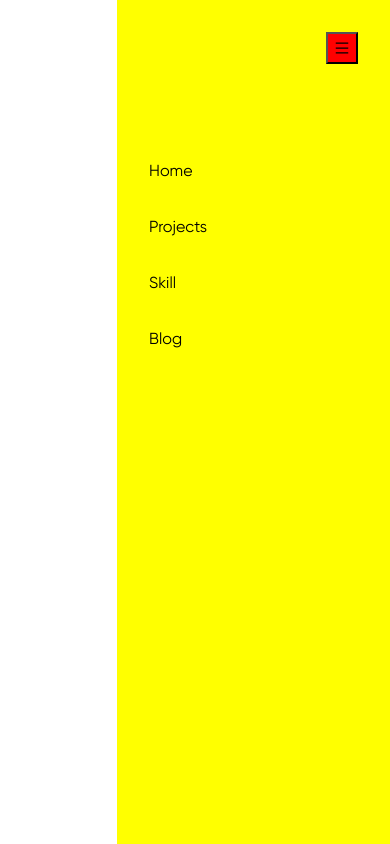
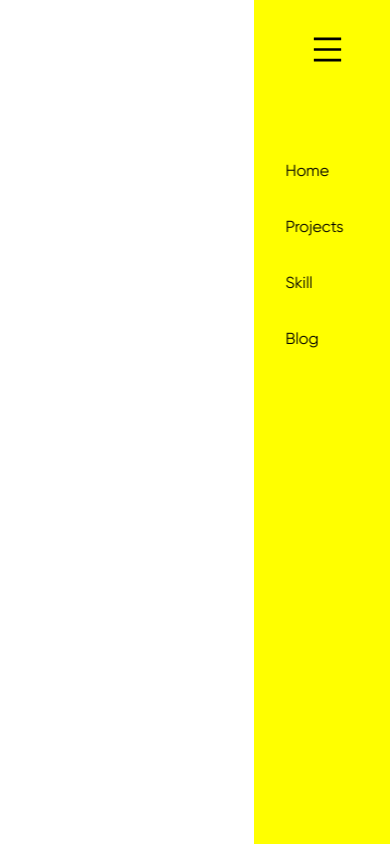
Before and after one commit to naveensinghp/nextjsweb, a Next.js app: page /components/Nav in a window 390 px wide. Built offline with nearby package versions, Linux system fonts and the light colour scheme.

Commit message:
no message

```diff
--- a/pages/components/Nav.js
+++ b/pages/components/Nav.js
@@ -1,22 +1,34 @@
 // import styles from '../styles/Home.module.css'
 import Link from 'next/link';
 import { AiOutlineMenu } from 'react-icons/ai';
+import Script from 'next/script'
+
 
 
 
 const Navbar = () => {
+
+    function navStyle(){
+
+        const primaryNav = document.querySelector('primary-navigation');
+        const navToggle = document.querySelector('mobile-nav-toggle');
+        console.log(primaryNav);
+        if(primaryNav){
+           navToggle.addEventListener('click',() => {
+            const visibility = primaryNav.getAttribute('data-visible');
+        })
+        }
+
+    }
     return (
         <header className="primary-header flex">
-
-         <button className="mobile-nav-toggle">
+         <div className="mobile-nav-toggle">
          <span className="sr-only">
-            <AiOutlineMenu/>
+            <AiOutlineMenu size={35}/>
          </span>
-         </button>
-
-
+         </div>
             <nav>
-                <ul className="primary-navigation flex" id="primary-navigation">
+                <ul className="primary-navigation flex" id="primary-navigation" data-visible="false">
                     <li>Home</li>
                     <li>Projects</li>
                     <li>Skill</li>
--- a/styles/globals.css
+++ b/styles/globals.css
@@ -46,6 +46,7 @@ html, body,#__next {
 }
 body {
   line-height: 1.5;
+  overflow-x: hidden;
   /*-webkit-font-smoothing: antialiased;*/
 }
 img, picture, video, canvas, svg {
@@ -135,6 +136,10 @@ p, h1, h2, h3, h4, h5, h6 {
    backdrop-filter:  blur(1rem);
 }
 
+.mobile-nav-toggle{
+  display: none;
+}
+
 .primary-navigation a {
   text-decoration: none;
 }
@@ -151,17 +156,23 @@ p, h1, h2, h3, h4, h5, h6 {
     flex-direction: column;
     padding: min(30vh, 10rem) 2em;
     backdrop-filter:  blur(1rem);
+    transform: translateX(50%);
   }
+
+.primary-navigation[data-visible="true"]{
+  transform: translateX(0%);
 }
 
 
-.mobile-nav-toggle{
+  .mobile-nav-toggle{
+  display: block;
   position: absolute;
   z-index: 9999;
-  background: red;
-  /*background: url('/image/ham-menu.svg');*/
-  width: 2rem;
+  /*background: red;*/
+  width: 3rem;
+  border: 0;
   aspect-ratio: 1;
   top: 2em;
   right: 2em;
 }
+}
```
